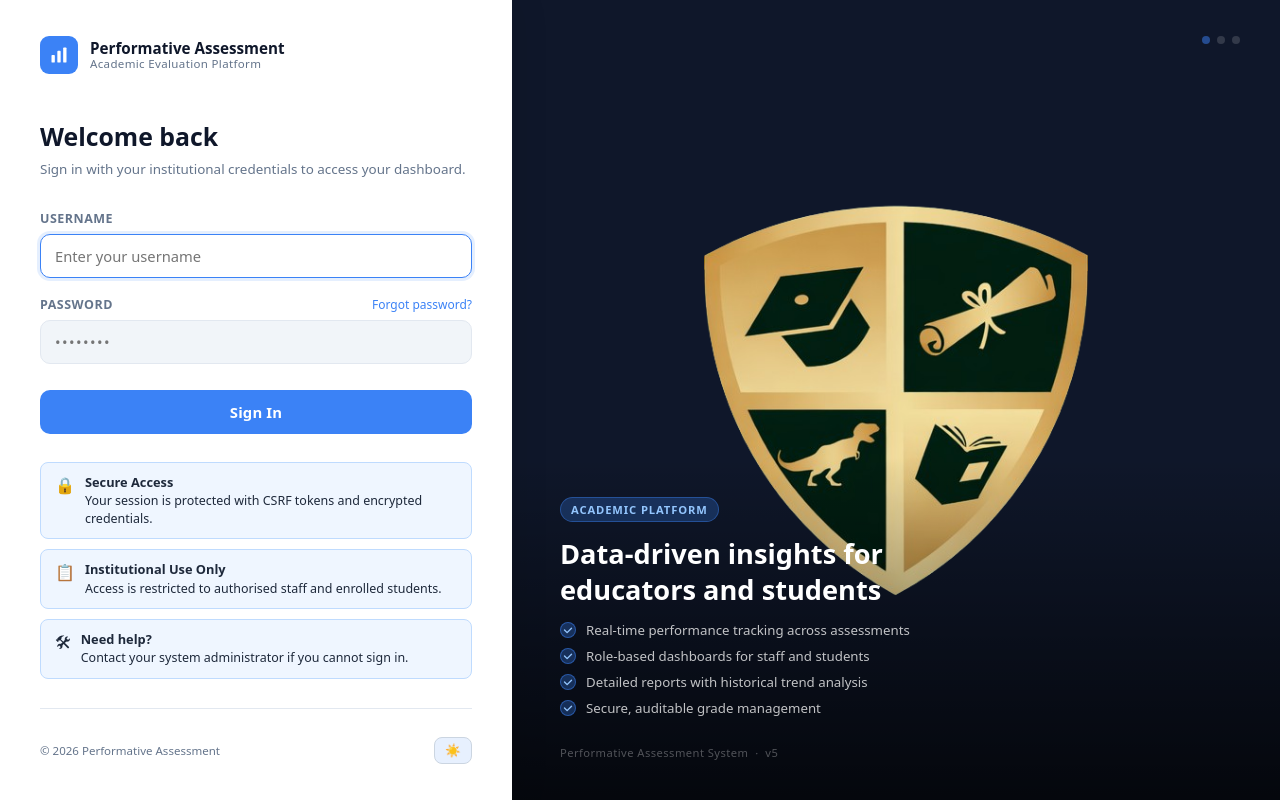
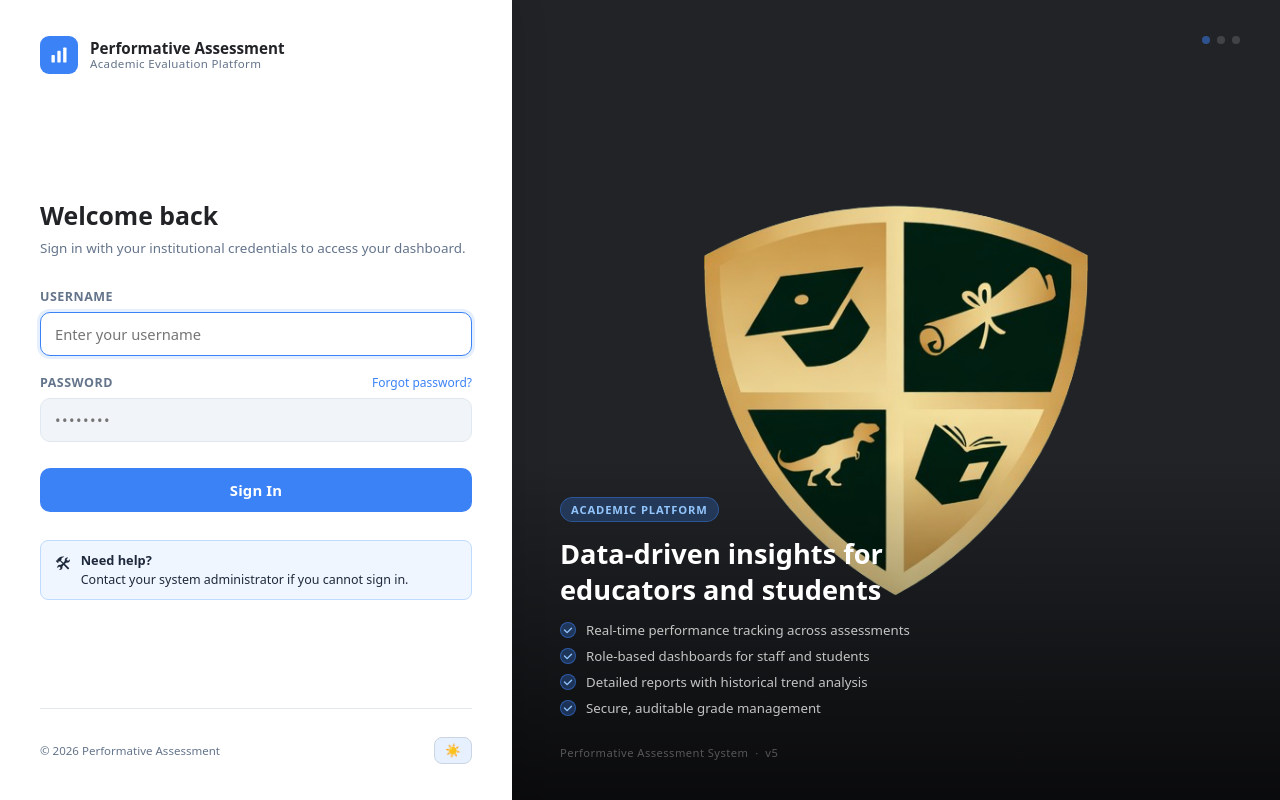
Before and after one commit to wrgr/tacitknowledge, a Flask app: page /login in a window 1280 px wide. Run offline with Flask 3, Linux system fonts and the light colour scheme.

Commit message:
Rustic updates

```diff
--- a/Performative_Assessment_V5/templates/login.html
+++ b/Performative_Assessment_V5/templates/login.html
@@ -14,7 +14,7 @@
   --blue:      #3b82f6;
   --blue-dk:   #1d4ed8;
   --blue-pale: #eff6ff;
-  --navy:      #0f172a;
+  --navy:      #212327;
   --navy-mid:  #1e293b;
   --red:       #ef4444;
   --bg:        #f1f5f9;
@@ -213,6 +213,7 @@ html, body {
   border-radius: 12px;
   object-fit: contain;
   display: block;
+  z-index: 1;
 }
 
 /* decorative accent dots */
@@ -305,6 +306,28 @@ html, body {
 [data-theme="rustic"] .btn-submit      { background: var(--blue); }
 [data-theme="rustic"] .btn-submit:hover { background: var(--blue-dk); }
 
+[data-theme="rustic"] .cursor-particle {
+  position: fixed;
+  pointer-events: none;
+  z-index: 9999;
+  background-image: url('/static/login/rust_logo.png');
+  background-size: contain;
+  background-repeat: no-repeat;
+  background-position: center;
+  transform: translate(-50%, -50%);
+}
+
+.hero-rustic-bg {
+  display: none;
+  position: absolute;
+  inset: 0;
+  width: 100%;
+  height: 100%;
+  object-fit: cover;
+  z-index: 0;
+}
+[data-theme="rustic"] .hero-rustic-bg { display: block; }
+
 /* ── Ultra-Dark ── */
 [data-theme="ultra-dark"] .panel-login    { background: #050a0e; box-shadow: 4px 0 40px rgba(0,255,65,.08); }
 [data-theme="ultra-dark"] .brand-name     { color: #00ff41; text-shadow: 0 0 10px #00ff4166; }
@@ -396,20 +419,6 @@ html, body {
       <!-- Quick-info tiles -->
       <div class="info-tiles">
         <div class="info-tile">
-          <span class="info-tile-icon">🔒</span>
-          <div class="info-tile-text">
-            <strong>Secure Access</strong>
-            Your session is protected with CSRF tokens and encrypted credentials.
-          </div>
-        </div>
-        <div class="info-tile">
-          <span class="info-tile-icon">📋</span>
-          <div class="info-tile-text">
-            <strong>Institutional Use Only</strong>
-            Access is restricted to authorised staff and enrolled students.
-          </div>
-        </div>
-        <div class="info-tile">
           <span class="info-tile-icon">🛠</span>
           <div class="info-tile-text">
             <strong>Need help?</strong>
@@ -441,9 +450,11 @@ html, body {
       <span></span><span></span><span></span>
     </div>
 
-    <!-- INSERT IMAGE PATH BELOW (src="...") -->
-    <!-- THIS IS A PLACEHOLDER -->
-    <img class="hero-img" src="/static/logo-nobg.png" alt="Hero image">
+    <!-- Rustic-theme background image (hidden in other themes) -->
+    <img id="rustic-bg" class="hero-rustic-bg" src="/static/login/rust_bg.png" alt="">
+
+    <!-- Hero logo — src updated per-theme by JS below -->
+    <img id="hero-img" class="hero-img" src="" alt="Hero image">
 
     <!-- Bottom overlay: platform highlights -->
     <div class="hero-overlay">
@@ -465,13 +476,107 @@ html, body {
 <script>
 // Guest pages use localStorage for theme (no user session yet)
 const sel = document.getElementById('theme-select');
+const heroImg = document.getElementById('hero-img');
 const t = document.documentElement.dataset.theme || 'light';
 sel.value = t;
+
+// LOGIN IMAGES PER THEME
+function updateHeroImage(theme) {
+  const logos = {
+    'ultra-light': '/static/login/dark_logo.png',
+    'light':       '/static/login/dark_logo.png',
+    'rustic':      '/static/login/rust_logo.png',
+    'dark':        '/static/login/dark_logo.png',
+    'ultra-dark':  '/static/login/dark_logo.png',
+  };
+  heroImg.src = logos[theme] || logos['light'];
+}
+
+updateHeroImage(t);
 
 sel.addEventListener('change', function () {
   const v = this.value;
   document.documentElement.dataset.theme = v === 'light' ? '' : v;
   localStorage.setItem('theme', v);
+  updateHeroImage(v);
+  if (v === 'rustic') { if (!rusticModeStart) rusticModeStart = Date.now(); }
+  else rusticModeStart = null;
+});
+
+// Cursor image particles — rustic theme only
+let rusticModeStart = (document.documentElement.dataset.theme === 'rustic') ? Date.now() : null;
+
+function createParticle(x, y) {
+  const particle = document.createElement('div');
+  particle.className = 'cursor-particle';
+  const size = 500 + Math.random() * 20;
+  particle.style.width = size + 'px';
+  particle.style.height = size + 'px';
+  document.body.appendChild(particle);
+
+  // Exponential speed multiplier based on time spent in rustic mode
+  const elapsed = rusticModeStart ? (Date.now() - rusticModeStart) / 1000 : 0;
+  const speedMult = Math.exp(elapsed / 20);
+
+  // Fully random launch direction
+  const angle = Math.random() * Math.PI * 2;
+  const baseSpeed = 2 + Math.random() * 3;
+  const speed = baseSpeed * speedMult;
+  let px = x, py = y;
+  let vx = Math.cos(angle) * speed;
+  let vy = Math.sin(angle) * speed;
+  const gravity = 0.12;
+  let opacity = 1;
+  let rot = 0;
+  const rotSpeed = (Math.random() - 0.5) * 8 * speedMult;
+
+  function animate() {
+    vy += gravity;
+    px += vx;
+    py += vy;
+    rot += rotSpeed;
+    opacity -= 0.00001;
+    particle.style.left = px + 'px';
+    particle.style.top = py + 'px';
+    particle.style.transform = `translate(-50%, -50%) rotate(${rot}deg)`;
+    particle.style.opacity = opacity;
+    if (opacity > 0 && py < window.innerHeight + 100) {
+      requestAnimationFrame(animate);
+    } else {
+      particle.remove();
+    }
+  }
+  requestAnimationFrame(animate);
+}
+
+let lastParticle = 0;
+document.addEventListener('mousemove', function(e) {
+  if (document.documentElement.dataset.theme !== 'rustic') return;
+  const now = Date.now();
+  const elapsed = rusticModeStart ? (now - rusticModeStart) / 1000 : 0;
+  const spawnDelay = 1500 / Math.exp(elapsed / 40);
+  if (now - lastParticle < spawnDelay) return;
+  lastParticle = now;
+  createParticle(e.clientX, e.clientY);
+});
+
+// Easter egg: type "dinosaur" in username field while in rustic mode
+function triggerDinoFlood() {
+  if (document.documentElement.dataset.theme !== 'rustic') return;
+  const end = Date.now() + 3500;
+  const flood = setInterval(function() {
+    if (Date.now() > end) { clearInterval(flood); return; }
+    for (let i = 0; i < 6; i++) {
+      createParticle(
+        Math.random() * window.innerWidth,
+        Math.random() * window.innerHeight * 0.6
+      );
+    }
+  }, 80);
+}
+
+document.getElementById('username').addEventListener('input', function() {
+  if (this.value.toLowerCase() === 'dinosaur') triggerDinoFlood();
 });
 </script>
 </body>
```
Also changed, not shown: Performative_Assessment_V5/static/login/dark_logo.png (renamed from Performative_Assessment_V5/static/logo-nobg.png), Performative_Assessment_V5/static/login/rust_bg.png (added), Performative_Assessment_V5/static/login/rust_logo.png (added).
